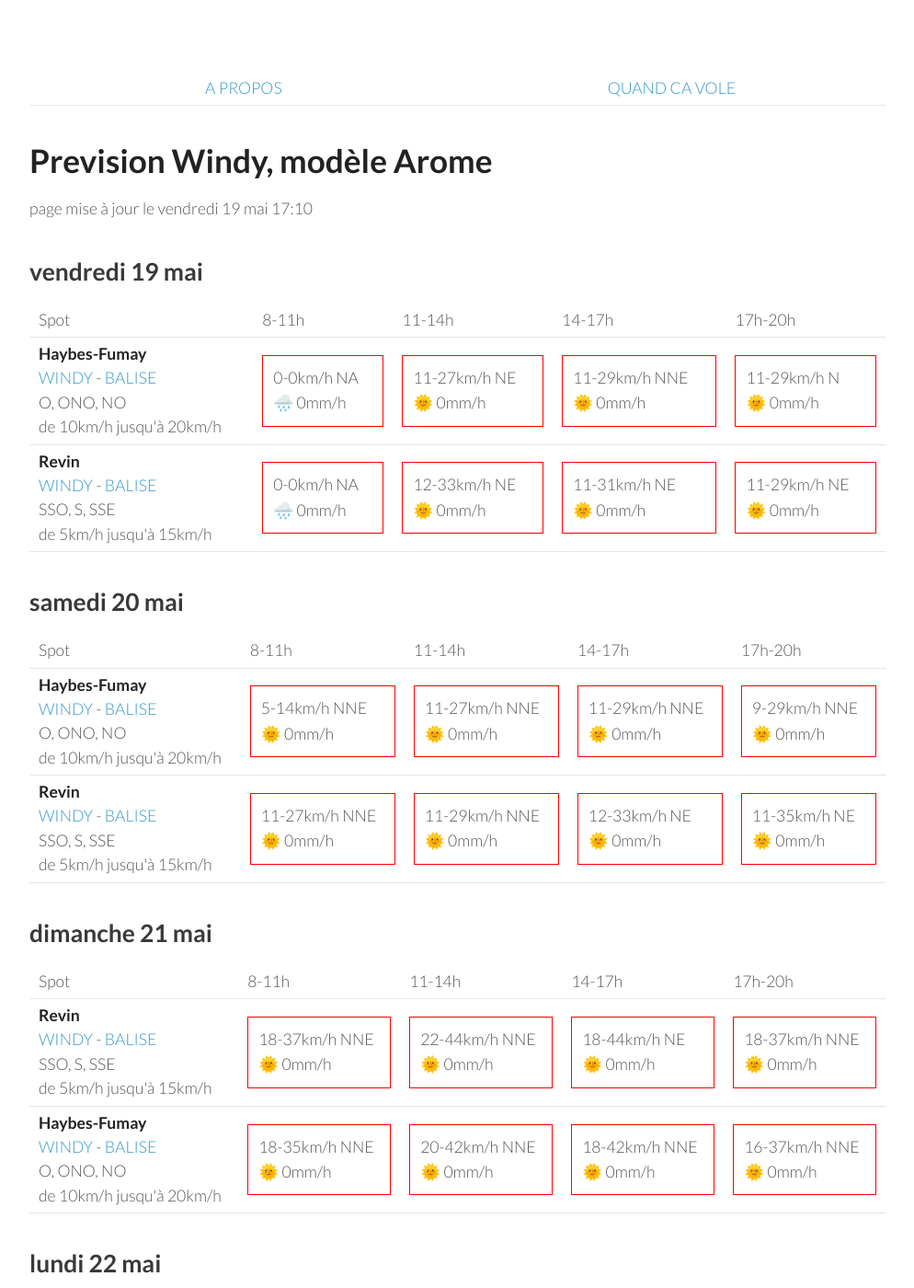
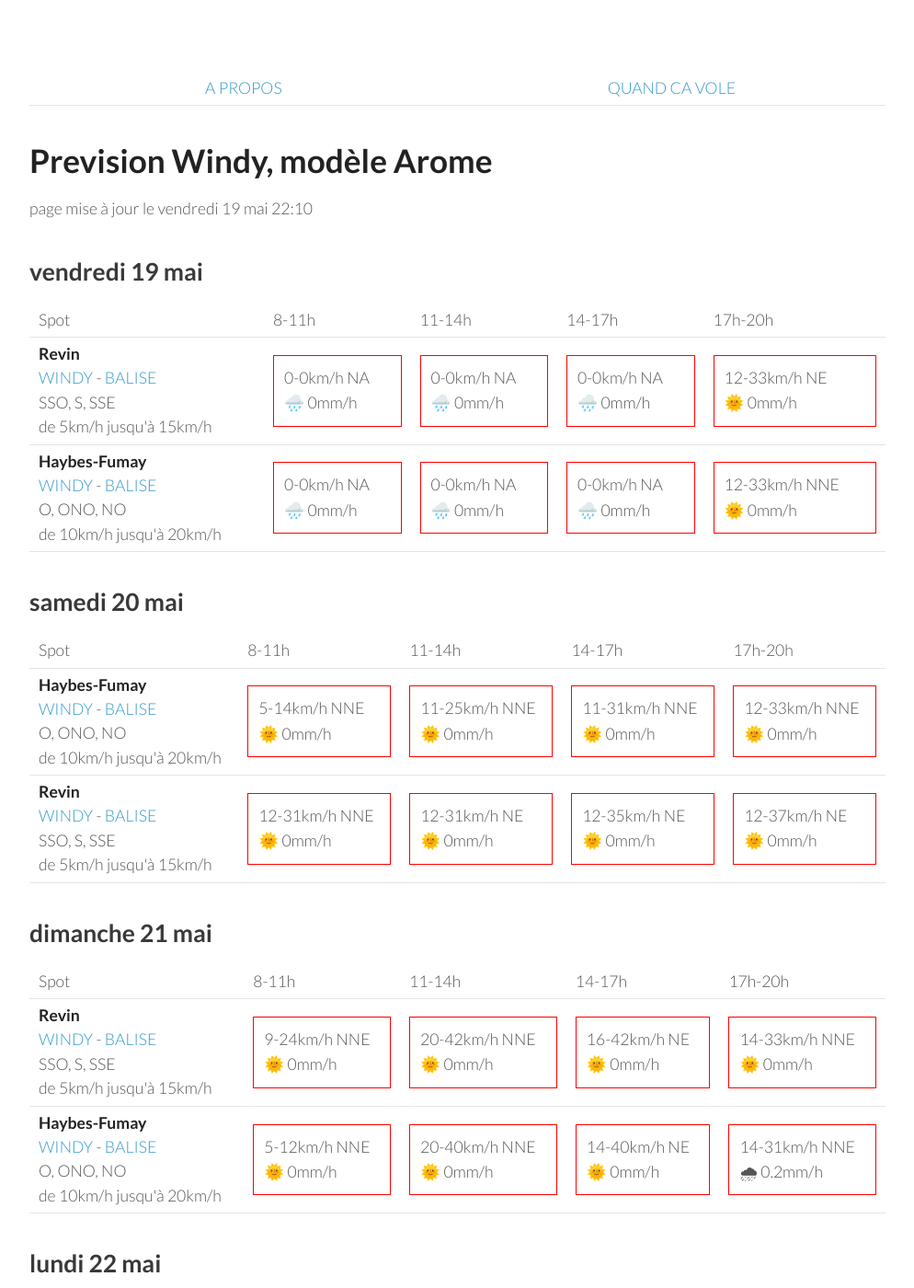
Before and after one commit to parapente-dans-le-nord/parapente-dans-le-nord.github.io, a Jekyll site: the page built from ardennes.markdown, in a window 1280 px wide and 1400 px high. Shown: the whole window at 92% size, without its empty margins (26-1020 px from the left). Built offline with Jekyll 4.4.1, drawn with Linux system fonts in a browser that asks for light colours; some of the changed text lies outside the part shown.

Commit message:
update index.markdown

```diff
--- a/ardennes.markdown
+++ b/ardennes.markdown
@@ -7,7 +7,7 @@ title:  "Tous les spots"
 {: .links}
 
 # Prevision Windy, modèle Arome
-page mise à jour le vendredi 19 mai 17:10
+page mise à jour le vendredi 19 mai 22:10
 
 ## vendredi 19 mai
 
@@ -22,21 +22,21 @@ page mise à jour le vendredi 19 mai 17:10
       <td>17h-20h</td>
     </tr>
 <tr>
+        <td><strong>Revin</strong><br><a href="https://windy.com/49.948/4.625?49.543,4.625,8">WINDY</a> - <span class=""><a href="http://www.balisemeteo.com/balise.php?idBalise=5019">BALISE</a> </span><br> <span class="vent-favorable">SSO, S, SSE</span><br><span class="force-vent">de 5km/h jusqu'à 15km/h</span> </td>
+
+            <td><div class="not-flyable"><p>0-0km/h NA</p><p>🌧️ 0mm/h</p></div></td>
+            <td><div class="not-flyable"><p>0-0km/h NA</p><p>🌧️ 0mm/h</p></div></td>
+            <td><div class="not-flyable"><p>0-0km/h NA</p><p>🌧️ 0mm/h</p></div></td>
+            <td><div class="not-flyable"><p>12-33km/h NE</p><p>🌞 0mm/h</p></div></td>
+
+    </tr>
+<tr>
         <td><strong>Haybes-Fumay</strong><br><a href="https://windy.com/49.998/4.715?49.913,4.738,10">WINDY</a> - <span class=""><a href="http://www.balisemeteo.com/balise.php?idBalise=104">BALISE</a> </span><br> <span class="vent-favorable">O, ONO, NO</span><br><span class="force-vent">de 10km/h jusqu'à 20km/h</span> </td>
 
             <td><div class="not-flyable"><p>0-0km/h NA</p><p>🌧️ 0mm/h</p></div></td>
-            <td><div class="not-flyable"><p>11-27km/h NE</p><p>🌞 0mm/h</p></div></td>
-            <td><div class="not-flyable"><p>11-29km/h NNE</p><p>🌞 0mm/h</p></div></td>
-            <td><div class="not-flyable"><p>11-29km/h N</p><p>🌞 0mm/h</p></div></td>
-
-    </tr>
-<tr>
-        <td><strong>Revin</strong><br><a href="https://windy.com/49.948/4.625?49.543,4.625,8">WINDY</a> - <span class=""><a href="http://www.balisemeteo.com/balise.php?idBalise=5019">BALISE</a> </span><br> <span class="vent-favorable">SSO, S, SSE</span><br><span class="force-vent">de 5km/h jusqu'à 15km/h</span> </td>
-
             <td><div class="not-flyable"><p>0-0km/h NA</p><p>🌧️ 0mm/h</p></div></td>
-            <td><div class="not-flyable"><p>12-33km/h NE</p><p>🌞 0mm/h</p></div></td>
-            <td><div class="not-flyable"><p>11-31km/h NE</p><p>🌞 0mm/h</p></div></td>
-            <td><div class="not-flyable"><p>11-29km/h NE</p><p>🌞 0mm/h</p></div></td>
+            <td><div class="not-flyable"><p>0-0km/h NA</p><p>🌧️ 0mm/h</p></div></td>
+            <td><div class="not-flyable"><p>12-33km/h NNE</p><p>🌞 0mm/h</p></div></td>
 
     </tr>
 
@@ -59,19 +59,19 @@ page mise à jour le vendredi 19 mai 17:10
         <td><strong>Haybes-Fumay</strong><br><a href="https://windy.com/49.998/4.715?49.913,4.738,10">WINDY</a> - <span class=""><a href="http://www.balisemeteo.com/balise.php?idBalise=104">BALISE</a> </span><br> <span class="vent-favorable">O, ONO, NO</span><br><span class="force-vent">de 10km/h jusqu'à 20km/h</span> </td>
 
             <td><div class="not-flyable"><p>5-14km/h NNE</p><p>🌞 0mm/h</p></div></td>
-            <td><div class="not-flyable"><p>11-27km/h NNE</p><p>🌞 0mm/h</p></div></td>
-            <td><div class="not-flyable"><p>11-29km/h NNE</p><p>🌞 0mm/h</p></div></td>
-            <td><div class="not-flyable"><p>9-29km/h NNE</p><p>🌞 0mm/h</p></div></td>
+            <td><div class="not-flyable"><p>11-25km/h NNE</p><p>🌞 0mm/h</p></div></td>
+            <td><div class="not-flyable"><p>11-31km/h NNE</p><p>🌞 0mm/h</p></div></td>
+            <td><div class="not-flyable"><p>12-33km/h NNE</p><p>🌞 0mm/h</p></div></td>
 
 
     </tr>
 <tr>
         <td><strong>Revin</strong><br><a href="https://windy.com/49.948/4.625?49.543,4.625,8">WINDY</a> - <span class=""><a href="http://www.balisemeteo.com/balise.php?idBalise=5019">BALISE</a> </span><br> <span class="vent-favorable">SSO, S, SSE</span><br><span class="force-vent">de 5km/h jusqu'à 15km/h</span> </td>
 
-            <td><div class="not-flyable"><p>11-27km/h NNE</p><p>🌞 0mm/h</p></div></td>
-            <td><div class="not-flyable"><p>11-29km/h NNE</p><p>🌞 0mm/h</p></div></td>
-            <td><div class="not-flyable"><p>12-33km/h NE</p><p>🌞 0mm/h</p></div></td>
-            <td><div class="not-flyable"><p>11-35km/h NE</p><p>🌞 0mm/h</p></div></td>
+            <td><div class="not-flyable"><p>12-31km/h NNE</p><p>🌞 0mm/h</p></div></td>
+            <td><div class="not-flyable"><p>12-31km/h NE</p><p>🌞 0mm/h</p></div></td>
+            <td><div class="not-flyable"><p>12-35km/h NE</p><p>🌞 0mm/h</p></div></td>
+            <td><div class="not-flyable"><p>12-37km/h NE</p><p>🌞 0mm/h</p></div></td>
 
 
     </tr>
@@ -94,20 +94,20 @@ page mise à jour le vendredi 19 mai 17:10
 <tr>
         <td><strong>Revin</strong><br><a href="https://windy.com/49.948/4.625?49.543,4.625,8">WINDY</a> - <span class=""><a href="http://www.balisemeteo.com/balise.php?idBalise=5019">BALISE</a> </span><br> <span class="vent-favorable">SSO, S, SSE</span><br><span class="force-vent">de 5km/h jusqu'à 15km/h</span> </td>
 
-            <td><div class="not-flyable"><p>18-37km/h NNE</p><p>🌞 0mm/h</p></div></td>
-            <td><div class="not-flyable"><p>22-44km/h NNE</p><p>🌞 0mm/h</p></div></td>
-            <td><div class="not-flyable"><p>18-44km/h NE</p><p>🌞 0mm/h</p></div></td>
-            <td><div class="not-flyable"><p>18-37km/h NNE</p><p>🌞 0mm/h</p></div></td>
+            <td><div class="not-flyable"><p>9-24km/h NNE</p><p>🌞 0mm/h</p></div></td>
+            <td><div class="not-flyable"><p>20-42km/h NNE</p><p>🌞 0mm/h</p></div></td>
+            <td><div class="not-flyable"><p>16-42km/h NE</p><p>🌞 0mm/h</p></div></td>
+            <td><div class="not-flyable"><p>14-33km/h NNE</p><p>🌞 0mm/h</p></div></td>
 
 
     </tr>
 <tr>
         <td><strong>Haybes-Fumay</strong><br><a href="https://windy.com/49.998/4.715?49.913,4.738,10">WINDY</a> - <span class=""><a href="http://www.balisemeteo.com/balise.php?idBalise=104">BALISE</a> </span><br> <span class="vent-favorable">O, ONO, NO</span><br><span class="force-vent">de 10km/h jusqu'à 20km/h</span> </td>
 
-            <td><div class="not-flyable"><p>18-35km/h NNE</p><p>🌞 0mm/h</p></div></td>
-            <td><div class="not-flyable"><p>20-42km/h NNE</p><p>🌞 0mm/h</p></div></td>
-            <td><div class="not-flyable"><p>18-42km/h NNE</p><p>🌞 0mm/h</p></div></td>
-            <td><div class="not-flyable"><p>16-37km/h NNE</p><p>🌞 0mm/h</p></div></td>
+            <td><div class="not-flyable"><p>5-12km/h NNE</p><p>🌞 0mm/h</p></div></td>
+            <td><div class="not-flyable"><p>20-40km/h NNE</p><p>🌞 0mm/h</p></div></td>
+            <td><div class="not-flyable"><p>14-40km/h NE</p><p>🌞 0mm/h</p></div></td>
+            <td><div class="not-flyable"><p>14-31km/h NNE</p><p>🌧 0.2mm/h</p></div></td>
 
 
     </tr>
@@ -130,20 +130,20 @@ page mise à jour le vendredi 19 mai 17:10
 <tr>
         <td><strong>Haybes-Fumay</strong><br><a href="https://windy.com/49.998/4.715?49.913,4.738,10">WINDY</a> - <span class=""><a href="http://www.balisemeteo.com/balise.php?idBalise=104">BALISE</a> </span><br> <span class="vent-favorable">O, ONO, NO</span><br><span class="force-vent">de 10km/h jusqu'à 20km/h</span> </td>
 
+            <td><div class="not-flyable"><p>12-25km/h N</p><p>🌞 0mm/h</p></div></td>
             <td><div class="not-flyable"><p>14-29km/h N</p><p>🌞 0mm/h</p></div></td>
-            <td><div class="not-flyable"><p>14-29km/h N</p><p>🌞 0mm/h</p></div></td>
-            <td><div class="not-flyable"><p>18-38km/h N</p><p>🌧 0.4mm/h</p></div></td>
-            <td><div class="not-flyable"><p>22-46km/h NNO</p><p>🌧 0.4mm/h</p></div></td>
+            <td><div class="not-flyable"><p>16-33km/h NNO</p><p>🌧 0.3mm/h</p></div></td>
+            <td><div class="not-flyable"><p>18-37km/h NNO</p><p>🌧 0.3mm/h</p></div></td>
 
 
     </tr>
 <tr>
         <td><strong>Revin</strong><br><a href="https://windy.com/49.948/4.625?49.543,4.625,8">WINDY</a> - <span class=""><a href="http://www.balisemeteo.com/balise.php?idBalise=5019">BALISE</a> </span><br> <span class="vent-favorable">SSO, S, SSE</span><br><span class="force-vent">de 5km/h jusqu'à 15km/h</span> </td>
 
+            <td><div class="not-flyable"><p>14-27km/h N</p><p>🌞 0mm/h</p></div></td>
             <td><div class="not-flyable"><p>16-31km/h N</p><p>🌞 0mm/h</p></div></td>
-            <td><div class="not-flyable"><p>16-33km/h N</p><p>🌞 0mm/h</p></div></td>
-            <td><div class="not-flyable"><p>18-38km/h N</p><p>🌧 0.3mm/h</p></div></td>
-            <td><div class="not-flyable"><p>22-46km/h N</p><p>🌧 0.3mm/h</p></div></td>
+            <td><div class="not-flyable"><p>16-35km/h N</p><p>🌧 0.2mm/h</p></div></td>
+            <td><div class="not-flyable"><p>18-38km/h NNO</p><p>🌧 0.2mm/h</p></div></td>
 
 
     </tr>
@@ -166,20 +166,20 @@ page mise à jour le vendredi 19 mai 17:10
 <tr>
         <td><strong>Revin</strong><br><a href="https://windy.com/49.948/4.625?49.543,4.625,8">WINDY</a> - <span class=""><a href="http://www.balisemeteo.com/balise.php?idBalise=5019">BALISE</a> </span><br> <span class="vent-favorable">SSO, S, SSE</span><br><span class="force-vent">de 5km/h jusqu'à 15km/h</span> </td>
 
-            <td><div class="not-flyable"><p>24-48km/h NNE</p><p>🌞 0mm/h</p></div></td>
-            <td><div class="not-flyable"><p>25-50km/h NNE</p><p>🌞 0mm/h</p></div></td>
-            <td><div class="not-flyable"><p>24-51km/h NNE</p><p>🌞 0mm/h</p></div></td>
-            <td><div class="not-flyable"><p>24-48km/h NNE</p><p>🌞 0mm/h</p></div></td>
+            <td><div class="not-flyable"><p>24-44km/h NNE</p><p>🌞 0mm/h</p></div></td>
+            <td><div class="not-flyable"><p>22-48km/h NNE</p><p>🌞 0mm/h</p></div></td>
+            <td><div class="not-flyable"><p>20-44km/h NNE</p><p>🌞 0mm/h</p></div></td>
+            <td><div class="not-flyable"><p>22-46km/h N</p><p>🌞 0mm/h</p></div></td>
 
 
     </tr>
 <tr>
         <td><strong>Haybes-Fumay</strong><br><a href="https://windy.com/49.998/4.715?49.913,4.738,10">WINDY</a> - <span class=""><a href="http://www.balisemeteo.com/balise.php?idBalise=104">BALISE</a> </span><br> <span class="vent-favorable">O, ONO, NO</span><br><span class="force-vent">de 10km/h jusqu'à 20km/h</span> </td>
 
-            <td><div class="not-flyable"><p>24-46km/h NNE</p><p>🌞 0mm/h</p></div></td>
-            <td><div class="not-flyable"><p>25-51km/h NNE</p><p>🌧 0.2mm/h</p></div></td>
-            <td><div class="not-flyable"><p>24-51km/h NNE</p><p>🌧 0.3mm/h</p></div></td>
-            <td><div class="not-flyable"><p>24-48km/h NNE</p><p>🌞 0mm/h</p></div></td>
+            <td><div class="not-flyable"><p>22-44km/h NNE</p><p>🌞 0mm/h</p></div></td>
+            <td><div class="not-flyable"><p>22-48km/h NNE</p><p>🌞 0mm/h</p></div></td>
+            <td><div class="not-flyable"><p>20-44km/h NNE</p><p>🌞 0mm/h</p></div></td>
+            <td><div class="not-flyable"><p>24-48km/h N</p><p>🌞 0mm/h</p></div></td>
 
 
     </tr>
@@ -202,20 +202,20 @@ page mise à jour le vendredi 19 mai 17:10
 <tr>
         <td><strong>Revin</strong><br><a href="https://windy.com/49.948/4.625?49.543,4.625,8">WINDY</a> - <span class=""><a href="http://www.balisemeteo.com/balise.php?idBalise=5019">BALISE</a> </span><br> <span class="vent-favorable">SSO, S, SSE</span><br><span class="force-vent">de 5km/h jusqu'à 15km/h</span> </td>
 
+            <td><div class="not-flyable"><p>16-31km/h NE</p><p>🌞 0mm/h</p></div></td>
+            <td><div class="not-flyable"><p>16-35km/h NE</p><p>🌞 0mm/h</p></div></td>
             <td><div class="not-flyable"><p>18-37km/h NNE</p><p>🌞 0mm/h</p></div></td>
-            <td><div class="not-flyable"><p>18-40km/h NNE</p><p>🌞 0mm/h</p></div></td>
-            <td><div class="not-flyable"><p>20-42km/h NNE</p><p>🌞 0mm/h</p></div></td>
-            <td><div class="not-flyable"><p>20-42km/h NNE</p><p>🌞 0mm/h</p></div></td>
+            <td><div class="not-flyable"><p>16-37km/h NNE</p><p>🌞 0mm/h</p></div></td>
 
 
     </tr>
 <tr>
         <td><strong>Haybes-Fumay</strong><br><a href="https://windy.com/49.998/4.715?49.913,4.738,10">WINDY</a> - <span class=""><a href="http://www.balisemeteo.com/balise.php?idBalise=104">BALISE</a> </span><br> <span class="vent-favorable">O, ONO, NO</span><br><span class="force-vent">de 10km/h jusqu'à 20km/h</span> </td>
 
-            <td><div class="not-flyable"><p>18-37km/h NE</p><p>🌞 0mm/h</p></div></td>
-            <td><div class="not-flyable"><p>18-38km/h NNE</p><p>🌞 0mm/h</p></div></td>
-            <td><div class="not-flyable"><p>20-42km/h NNE</p><p>🌞 0mm/h</p></div></td>
-            <td><div class="not-flyable"><p>20-42km/h NNE</p><p>🌞 0mm/h</p></div></td>
+            <td><div class="not-flyable"><p>14-31km/h NE</p><p>🌞 0mm/h</p></div></td>
+            <td><div class="not-flyable"><p>16-35km/h NE</p><p>🌞 0mm/h</p></div></td>
+            <td><div class="not-flyable"><p>16-37km/h NNE</p><p>🌞 0mm/h</p></div></td>
+            <td><div class="not-flyable"><p>16-38km/h NNE</p><p>🌞 0mm/h</p></div></td>
 
 
     </tr>
```
